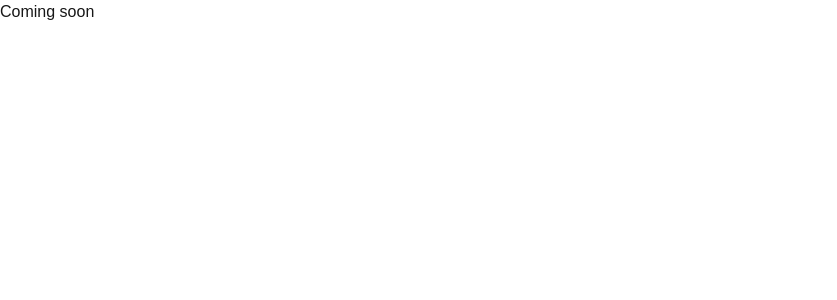
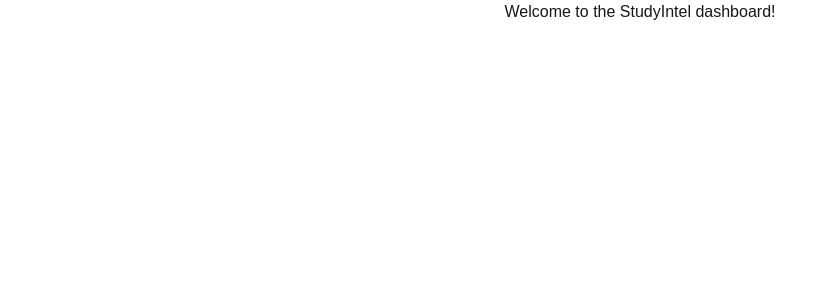
Before and after one commit to PiyushJ1/StudyIntel, a Next.js app in the folder frontend/: page /dashboard in a window 1280 px wide. Shown: the top 300 px of the page, without its empty margins (0-837 px from the left). Built offline with nearby package versions, Linux system fonts and the light colour scheme.

Commit message:
create placeholder dashboard for now:

```diff
--- a/frontend/app/dashboard/page.tsx
+++ b/frontend/app/dashboard/page.tsx
@@ -1,3 +1,9 @@
 export default function DashboardPage() {
-  return <div>Coming soon</div>;
+  return (
+    <>
+      <div>
+        <center>Welcome to the StudyIntel dashboard!</center>
+      </div>
+    </>
+  );
 }
```
